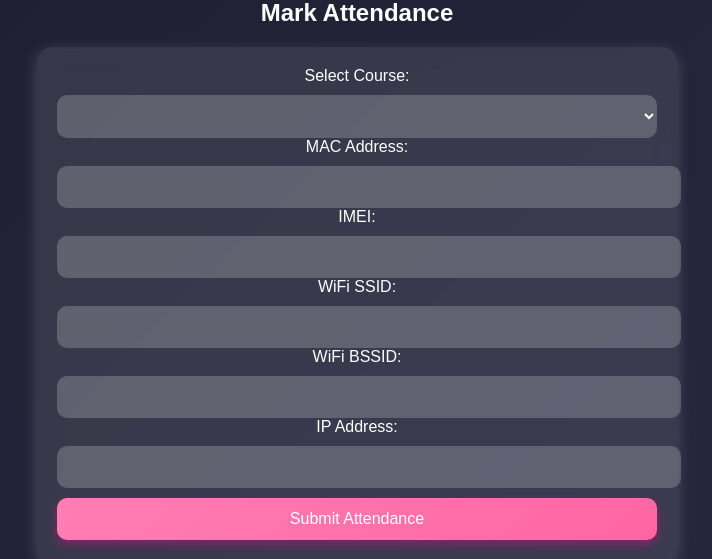
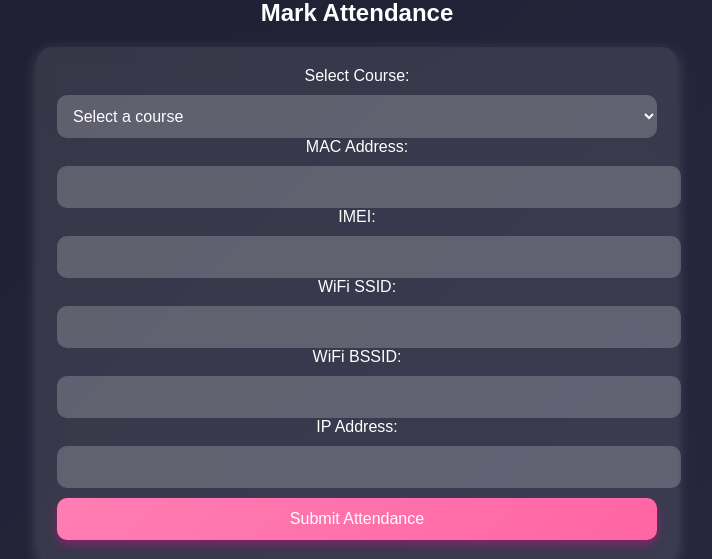
Before and after one commit to something95859/plan-, a Flask app: template templates/dashboard.html in a window 1280 px wide. Shown: the part 351-910 px from the top of the page, without its empty margins (283-995 px from the left). Run offline with Flask 3, Linux system fonts and the light colour scheme; the template is opened without the code that fills it, so the values that code supplies are empty.

Commit message:
Update dashboard.html

```diff
--- a/templates/dashboard.html
+++ b/templates/dashboard.html
@@ -64,7 +64,8 @@
     <h2>Mark Attendance</h2>
     <form action="{{ url_for('mark_attendance') }}" method="post" enctype="multipart/form-data">
         <label for="course">Select Course:</label>
-        <select name="course_code" id="course" onchange="toggleImageUpload()">
+         <select name="course_code" id="course" onchange="toggleImageUpload()">
+            <option value="" disabled selected>Select a course</option> <!-- No preselected value -->
             {% for course in courses %}
                 <option value="{{ course.code }}" data-image-required="{{ course.attendance_image }}">
                     {{ course.name }} ({{ course.code }})
```
